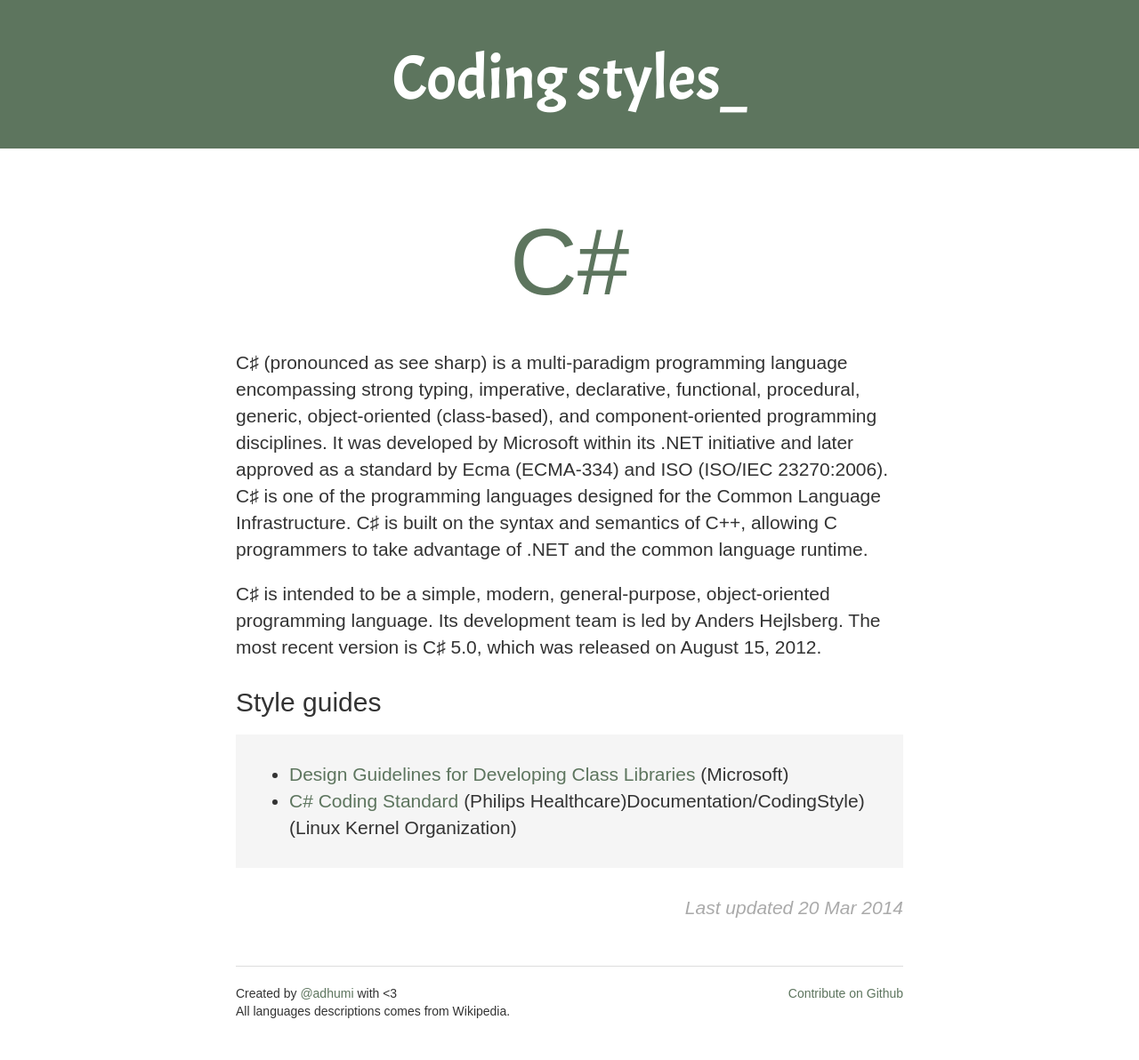
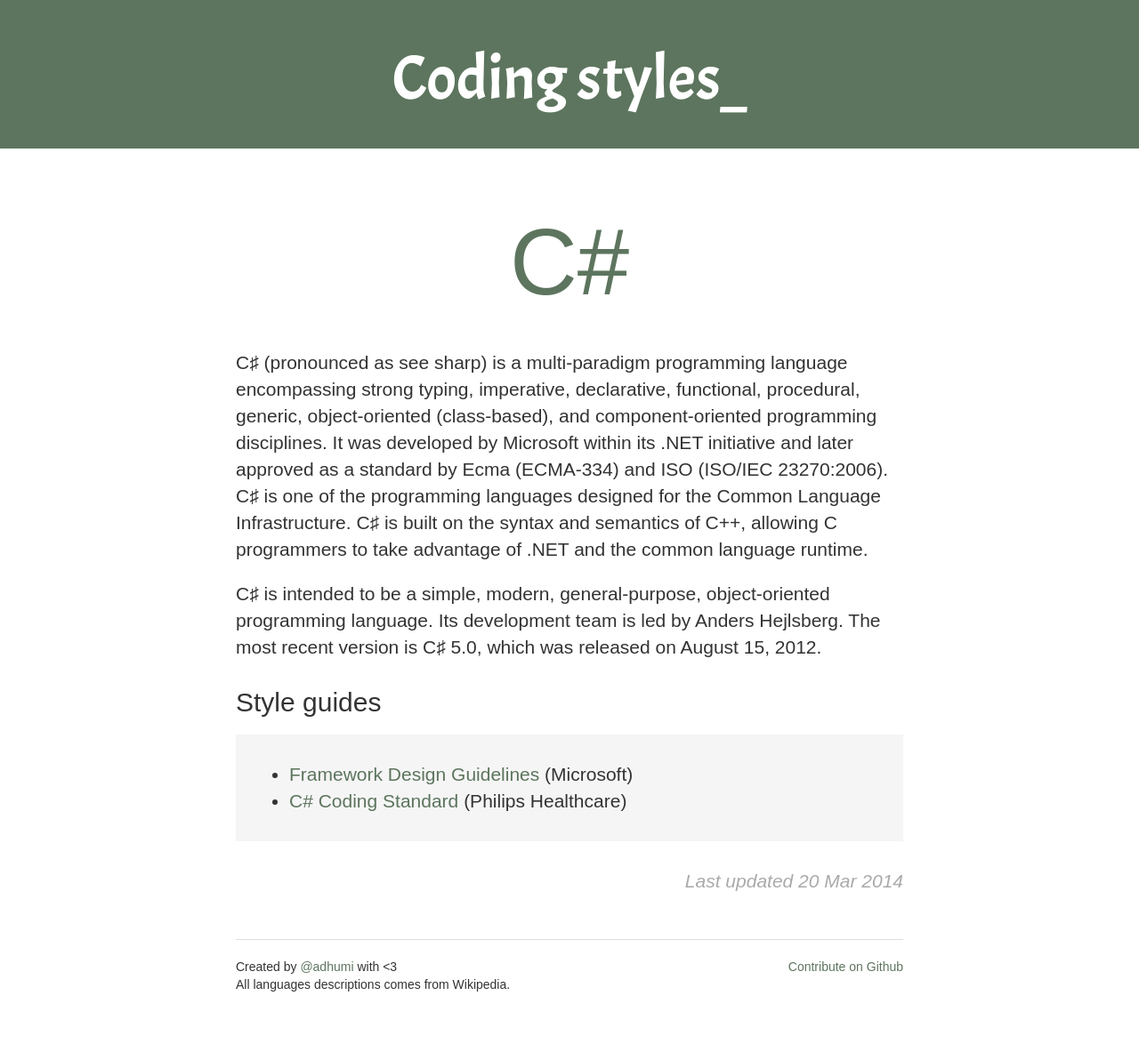
Before and after one commit to adhumi/codingstyles.io, a Jekyll site: the page built from _posts/2014-03-20-csharp.md, in a window 1280 px wide. Shown: the whole page at 89% size. Built offline with Jekyll 4.4.1, drawn with Linux system fonts in a browser that asks for light colours; some web fonts are replaced; Markdown is read by kramdown in place of the engine named in the settings; after the commit the page ends 1162 px from its top, so only the background shows below that; grey boxes are pictures that could not be loaded.

```diff
--- a/_layouts/language.html
+++ b/_layouts/language.html
@@ -1,6 +1,35 @@
----
-layout: default
----
+<!DOCTYPE html>
+<html>
+    <head>
+        <meta charset="utf-8">
+        <meta http-equiv="X-UA-Compatible" content="IE=edge,chrome=1">
+        <title>{{ page.title }} coding styles</title>
+        <meta name="viewport" content="width=device-width">
+
+        <link rel="stylesheet" href="/css/bootstrap.min.css">
+        <link rel="stylesheet" href="/css/bootstrap-theme.min.css">
+        <link rel="stylesheet" href="/css/syntax.css">
+        <link rel="stylesheet" href="/css/main.css">
+
+        <script src="/js/custom.js" charset="utf-8"></script>
+
+        <!-- Webfonts -->
+        <link href='http://fonts.googleapis.com/css?family=Acme|Anaheim' rel='stylesheet' type='text/css'>
+    </head>
+    <body>
+    	<header>
+			<div class="container">
+				<div class="row">
+					<div class="col-md-8 col-md-offset-2">
+						<h1><a href="/">{{ site.name }}<span id="cursor">_</span></a></h1>
+					</div>
+				</div>
+	        </div>
+        </header>
+
+        <div class="container">
+			<div class="row">
+				<div class="col-md-8 col-md-offset-2">
 					<article>
 						<h1>{{ page.title }}</h1>
 
@@ -10,3 +39,22 @@ layout: default
 
 						<p class="meta">Last updated {{ page.date | date_to_string }}</p>
 					</article>
+
+					<footer>
+						<div class="row">
+							<div class="col-md-6">
+								Created by <a href="http://twitter.com/adhumi">@adhumi</a> with <3<br />
+								All languages descriptions comes from Wikipedia.
+							</div>
+							<div class="col-md-6 contribute">
+								<a href="https://github.com/codingstyles" class="github">Contribute on Github</a><br />
+								<iframe src="http://ghbtns.com/github-btn.html?user=codingstyles&repo=codingstyles.github.io&type=watch" allowtransparency="true" frameborder="0" scrolling="0" width="51" height="20"></iframe>
+  								<iframe src="http://ghbtns.com/github-btn.html?user=codingstyles&repo=codingstyles.github.io&type=fork" allowtransparency="true" frameborder="0" scrolling="0" width="51" height="20"></iframe>
+							</div>
+						</div>
+					</footer>
+				</div>
+			</div>
+        </div>
+    </body>
+</html>
--- a/_posts/2014-03-20-csharp.md
+++ b/_posts/2014-03-20-csharp.md
@@ -11,5 +11,5 @@ C♯ is intended to be a simple, modern, general-purpose, object-oriented progra
 
 ## Style guides
 
-- [Design Guidelines for Developing Class Libraries](http://msdn.microsoft.com/en-us/library/ms229042(VS.80).aspx) (Microsoft)
-- [C# Coding Standard](http://www.tiobe.com/content/paperinfo/gemrcsharpcs.pdf) (Philips Healthcare)Documentation/CodingStyle) (Linux Kernel Organization)
+- [Framework Design Guidelines](http://msdn.microsoft.com/en-us/library/ms229042.aspx) (Microsoft)
+- [C# Coding Standard](http://www.tiobe.com/content/paperinfo/gemrcsharpcs.pdf) (Philips Healthcare)
--- a/css/main.css
+++ b/css/main.css
@@ -41,7 +41,7 @@ ul.languages {
 	list-style-type: none;
 	padding: 0;
 	margin: 0;
-	font-size: 1.5em;
+	font-size: 2em;
 
 	-moz-column-count:2;
 	-webkit-column-count:2;
```
Also changed, not shown: _posts/2014-03-21-javascript.md (added, +20 -0 lines), _posts/2014-03-22-php.md (added, +17 -0 lines), _posts/2014-03-22-ruby.md (added, +16 -0 lines), _posts/2014-03-22-shell.md (added, +20 -0 lines). Lines whose indentation alone changed are shown as unchanged.
